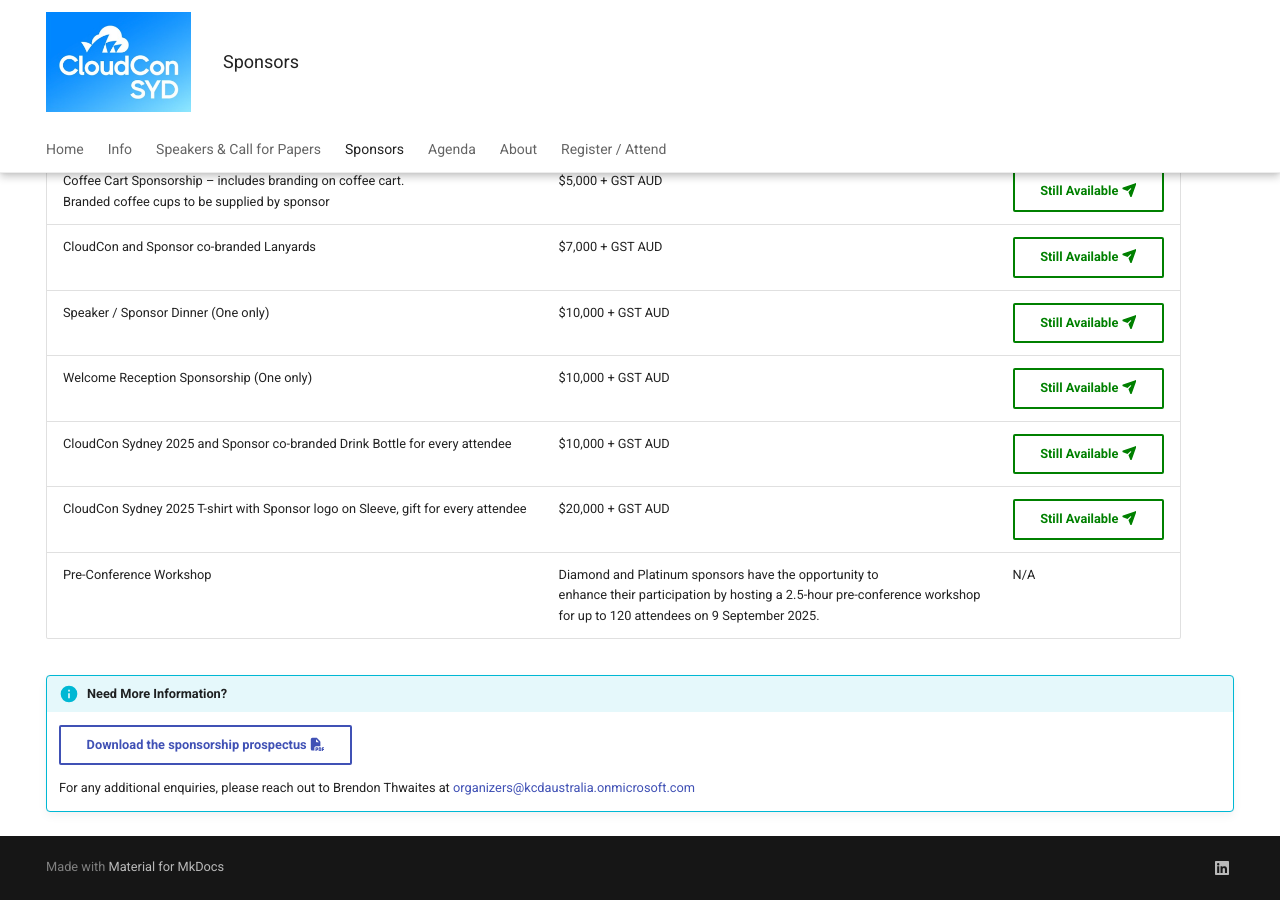
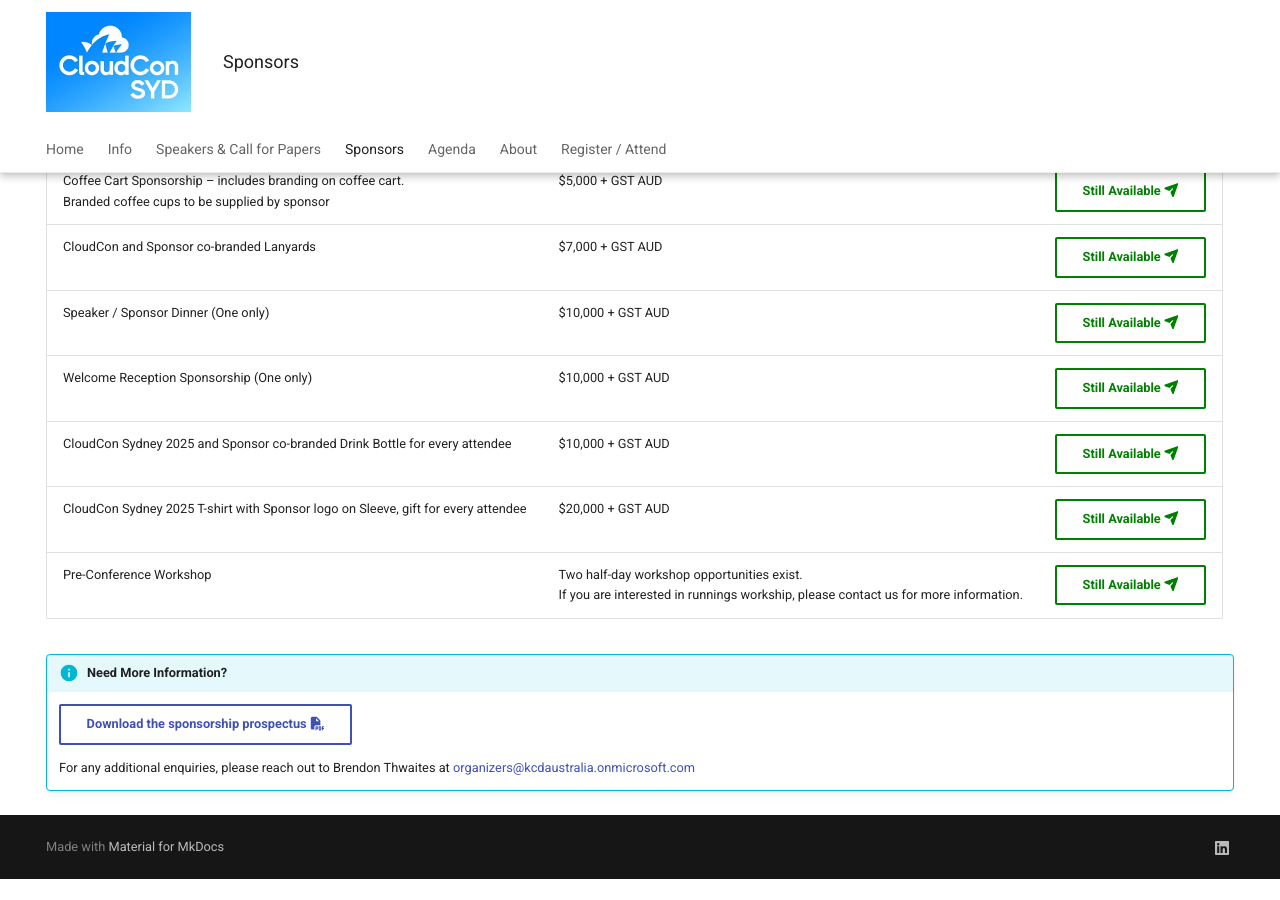
Before and after one commit to cloudconau/site, an MkDocs documentation site: the page built from docs/sponsors.md, in a window 1280 px wide and 900 px high, scrolled down 4471 px. Built offline with MkDocs 1.6.1 and Material for MkDocs 9.7.7, drawn with Linux system fonts in a browser that asks for light colours; after the commit the page ends 5350 px from its top, so only the background shows below that.

Commit message:
update wording and PDF

```diff
--- a/docs/sponsors.md
+++ b/docs/sponsors.md
@@ -70,9 +70,9 @@ hide:
 | Welcome Reception Sponsorship (One only) | $10,000 + GST AUD | [Still Available :fontawesome-solid-paper-plane:](mailto:organizers@kcdaustralia.onmicrosoft.com){ .md-button .green } |
 | CloudCon Sydney 2025 and Sponsor co-branded Drink Bottle for every attendee | $10,000 + GST AUD | [Still Available :fontawesome-solid-paper-plane:](mailto:organizers@kcdaustralia.onmicrosoft.com){ .md-button .green } |
 | CloudCon Sydney 2025 T-shirt with Sponsor logo on Sleeve, gift for every attendee | $20,000 + GST AUD | [Still Available :fontawesome-solid-paper-plane:](mailto:organizers@kcdaustralia.onmicrosoft.com){ .md-button .green } |
-| Pre-Conference Workshop | Diamond and Platinum sponsors have the opportunity to <br />enhance their participation by hosting a 2.5-hour pre-conference workshop<br /> for up to 120 attendees on 9 September 2025. | N/A |
+| Pre-Conference Workshop | Two half-day workshop opportunities exist. <br />If you are interested in runnings  workship, please contact us for more information. | [Still Available :fontawesome-solid-paper-plane:](mailto:organizers@kcdaustralia.onmicrosoft.com){ .md-button .green } |
 
 !!! info "Need More Information?"
-    [Download the sponsorship prospectus :fontawesome-solid-file-pdf:](files/CloudCon-Sydney-2025-sponsor-prospectus.pdf){ .md-button }
+    [Download the sponsorship prospectus :fontawesome-solid-file-pdf:](files/CloudCon_Sydney_2025_sponsor_prospectus.pdf){ .md-button }
 
     For any additional enquiries, please reach out to Brendon Thwaites at [organizers@kcdaustralia.onmicrosoft.com](mailto:organizers@kcdaustralia.onmicrosoft.com)
```
Also changed, not shown: 2 other files.
